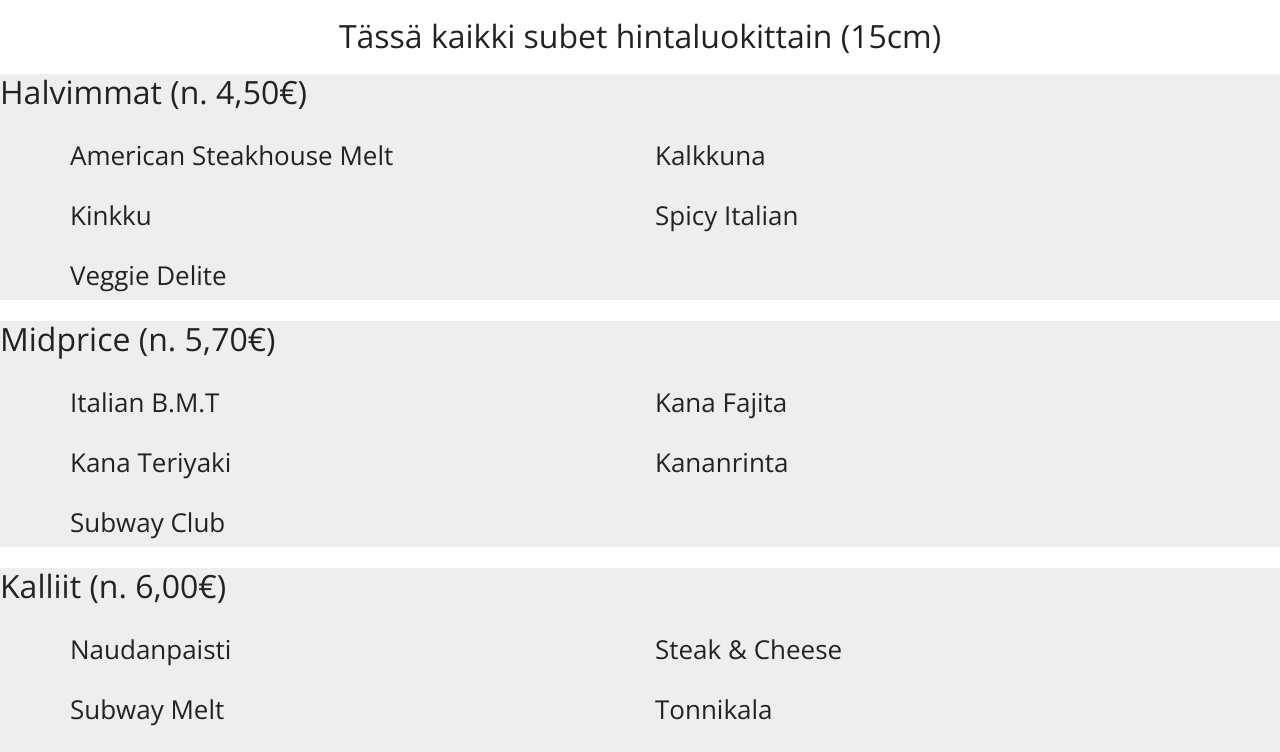
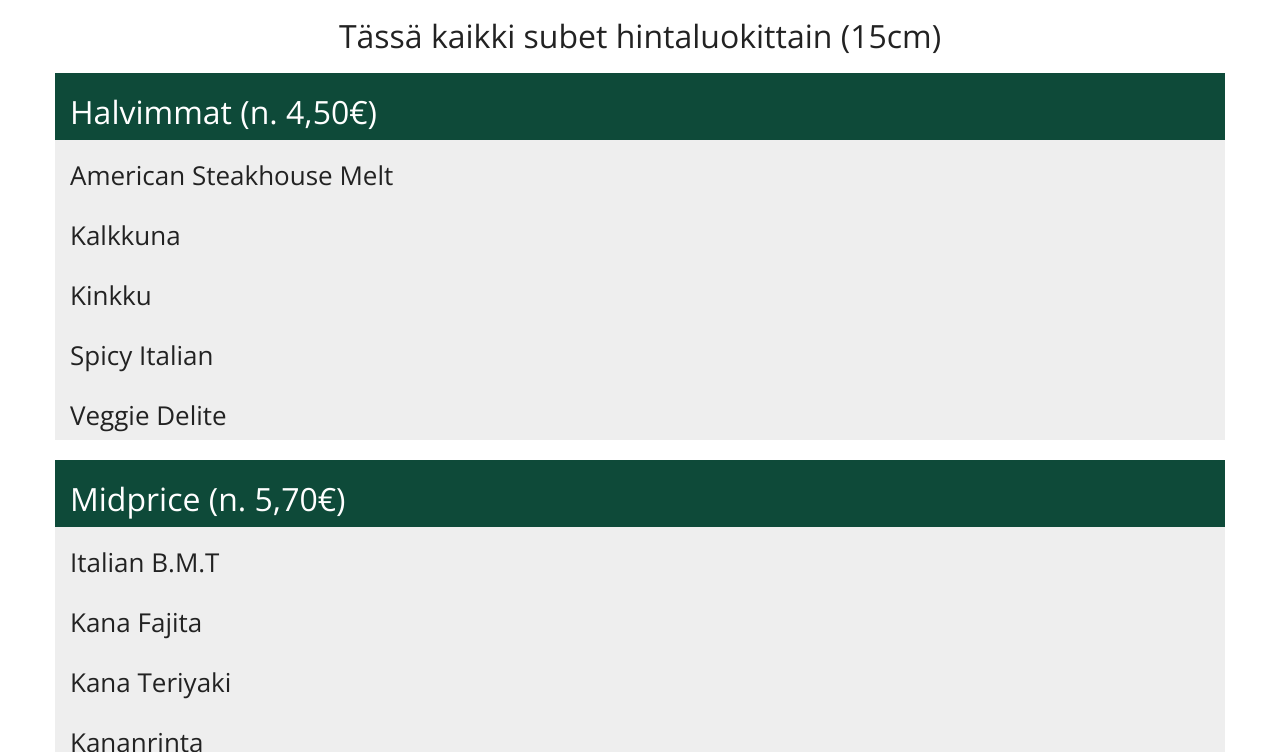
Before and after one commit to Acleaust/effective-pancake, a plain HTML site: page subet.html in a window 1280 px wide. Shown: the part 48-800 px from the top of the page. Drawn offline with nearby package versions, Linux system fonts and the light colour scheme.

Commit message:
Tyylitelty sivu

```diff
--- a/assets/css/styles.css
+++ b/assets/css/styles.css
@@ -7,9 +7,21 @@ h3{
 }
 
 div.content{
-  background-color:#eeeeee;
 }
 
 h1{
   font-size:32px;
 }
+
+div.content{
+  margin-top:20px;
+}
+
+div#hintaluokka.col-md-12{
+  background-color:#0e4a39;
+  color:#ffffff;
+}
+
+div.container{
+  background-color:#eeeeee;
+}
--- a/subet.html
+++ b/subet.html
@@ -28,57 +28,60 @@
     <div id="head" class="heading">
         <h2>Tässä kaikki subet hintaluokittain (15cm)</h2></div>
     <div class="content">
-        <h1>Halvimmat (n. 4,50€)</h1>
         <div>
             <div class="container">
                 <div class="row">
-                    <div class="col-md-6">
+                    <div class="col-md-12" id="hintaluokka">
+                        <h1>Halvimmat (n. 4,50€)</h1></div>
+                    <div class="col-md-12">
                         <h3>American Steakhouse Melt</h3></div>
-                    <div class="col-md-6">
+                    <div class="col-md-12">
                         <h3>Kalkkuna </h3></div>
-                    <div class="col-md-6">
+                    <div class="col-md-12">
                         <h3>Kinkku </h3></div>
-                    <div class="col-md-6">
+                    <div class="col-md-12">
                         <h3>Spicy Italian</h3></div>
-                    <div class="col-md-6">
+                    <div class="col-md-12">
                         <h3>Veggie Delite </h3></div>
                 </div>
             </div>
         </div>
     </div>
     <div class="content">
-        <h1>Midprice (n. 5,70€)</h1>
         <div>
             <div class="container">
                 <div class="row">
-                    <div class="col-md-6">
+                    <div class="col-md-12" id="hintaluokka">
+                        <h1>Midprice (n. 5,70€)</h1></div>
+                    <div class="col-md-12">
                         <h3>Italian B.M.T</h3></div>
-                    <div class="col-md-6">
+                    <div class="col-md-12">
                         <h3>Kana Fajita</h3></div>
-                    <div class="col-md-6">
+                    <div class="col-md-12">
                         <h3>Kana Teriyaki</h3></div>
-                    <div class="col-md-6">
+                    <div class="col-md-12">
                         <h3>Kananrinta </h3></div>
-                    <div class="col-md-6">
+                    <div class="col-md-12">
                         <h3>Subway Club</h3></div>
                 </div>
             </div>
         </div>
     </div>
     <div class="content">
-        <h1>Kalliit (n. 6,00€)</h1>
         <div>
             <div class="container">
                 <div class="row">
-                    <div class="col-md-6">
+                    <div class="col-md-12" id="hintaluokka">
+                        <h1>Kalliit (n. 6,00€)</h1></div>
+                    <div class="col-md-12">
                         <h3>Naudanpaisti </h3></div>
-                    <div class="col-md-6">
+                    <div class="col-md-12">
                         <h3>Steak &amp; Cheese</h3></div>
-                    <div class="col-md-6">
+                    <div class="col-md-12">
                         <h3>Subway Melt</h3></div>
-                    <div class="col-md-6">
+                    <div class="col-md-12">
                         <h3>Tonnikala </h3></div>
-                    <div class="col-md-6">
+                    <div class="col-md-12">
                         <h3>Vegepihvi </h3></div>
                 </div>
             </div>
```
Also changed, not shown: 1 other file.
